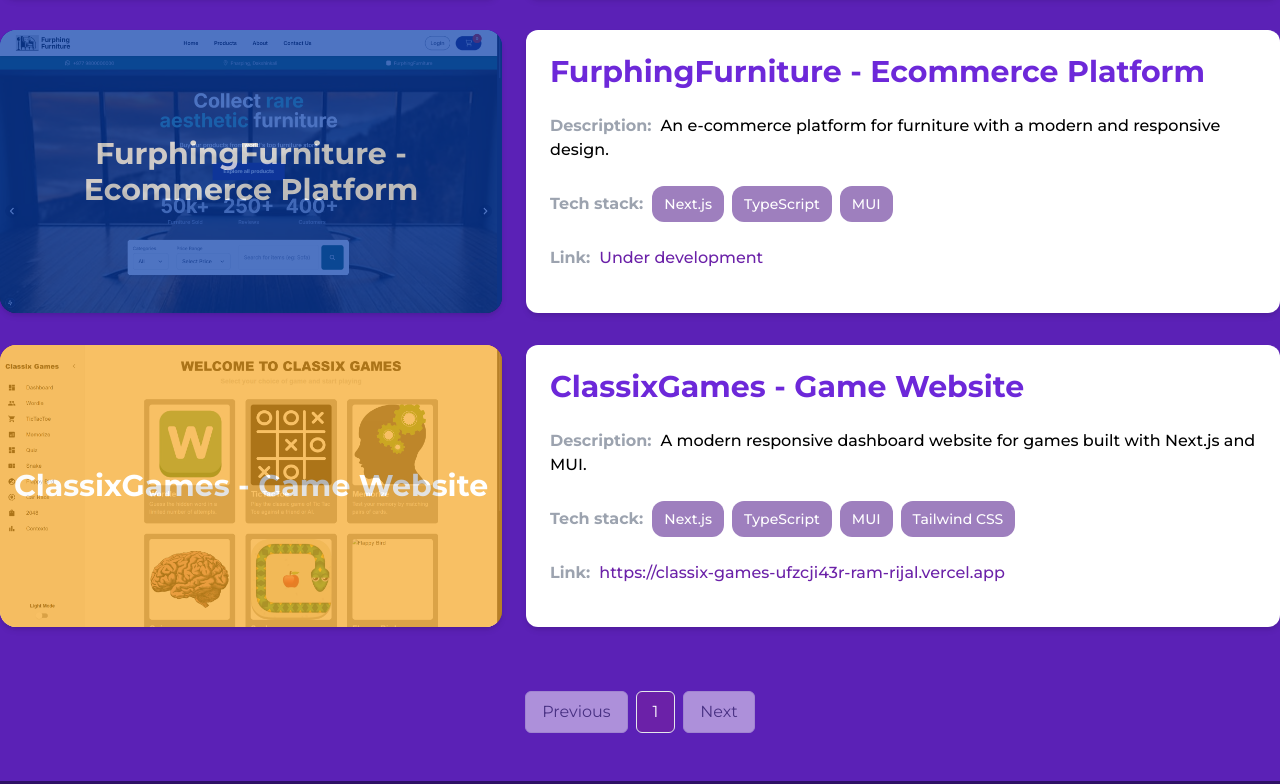
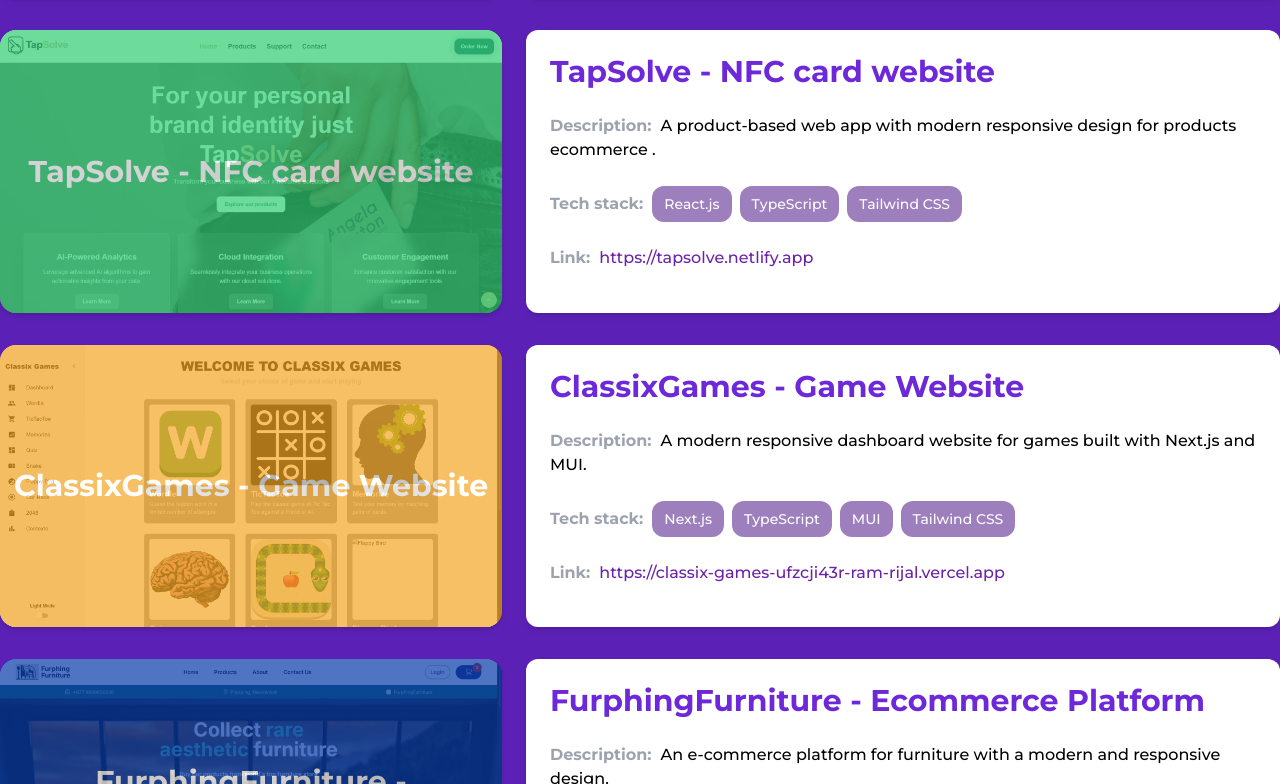
Before and after one commit to RamRijal/Personal_Portfolio, a Next.js app: page /projects in a window 1280 px wide. Shown: the part 596-1380 px from the top of the page. Built offline with nearby package versions, Linux system fonts and the light colour scheme.

Commit message:
added project

```diff
--- a/data/data.ts
+++ b/data/data.ts
@@ -83,13 +83,13 @@
   },
   {
     id: "2",
-    color: "#033AA8",
-    title: "FurphingFurniture - Ecommerce Platform",
+    color: "#2ECC71",
+    title: "TapSolve - NFC card website",
     description:
-      "An e-commerce platform for furniture with a modern and responsive design.",
-    redirectLink: "Under development",
-    imgSrc: "/FurphingFurniture.png",
-    stack: ["Next.js", "TypeScript", "MUI"],
+      "A product-based web app with modern responsive design for products ecommerce .",
+    redirectLink: "https://tapsolve.netlify.app",
+    imgSrc: "/TapSolve.png",
+    stack: ["React.js", "TypeScript", "Tailwind CSS"],
   },
   {
     id: "3",
@@ -101,16 +101,16 @@
     imgSrc: "/classix.png",
     stack: ["Next.js", "TypeScript", "MUI", "Tailwind CSS"],
   },
-  // {
-  //   id: "4",
-  //   color: "#2ECC71",
-  //   title: "Task Management Tool",
-  //   description:
-  //     "A task management web app with team collaboration, project timelines, and task prioritization.",
-  //   redirectLink: "https://example.com/task-manager",
-  //   imgSrc: "/FurphingFurniture.png",
-  //   stack: ["Next.js", "TypeScript", "Shadcn", "Tailwind CSS"],
-  // },
+  {
+    id: "4",
+    color: "#033AA8",
+    title: "FurphingFurniture - Ecommerce Platform",
+    description:
+      "An e-commerce platform for furniture with a modern and responsive design.",
+    redirectLink: "Under development",
+    imgSrc: "/FurphingFurniture.png",
+    stack: ["Next.js", "TypeScript", "MUI"],
+  },
   // {
   //   id: "5",
   //   color: "#222222",
```
Also changed, not shown: public/TapSolve.png (added).
